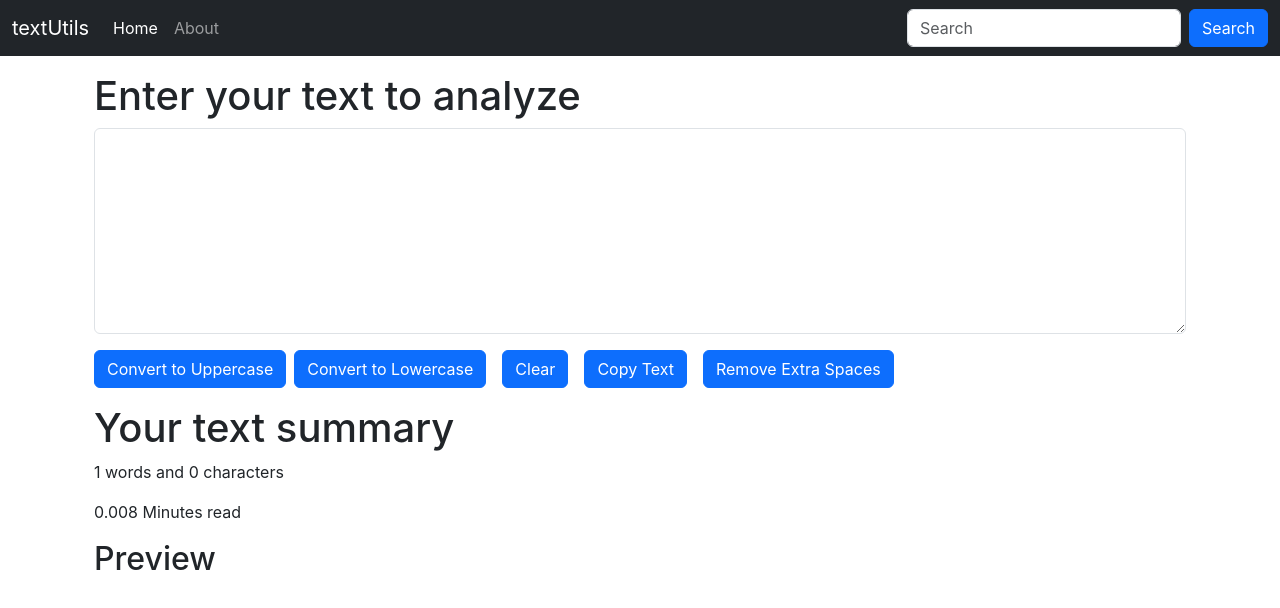
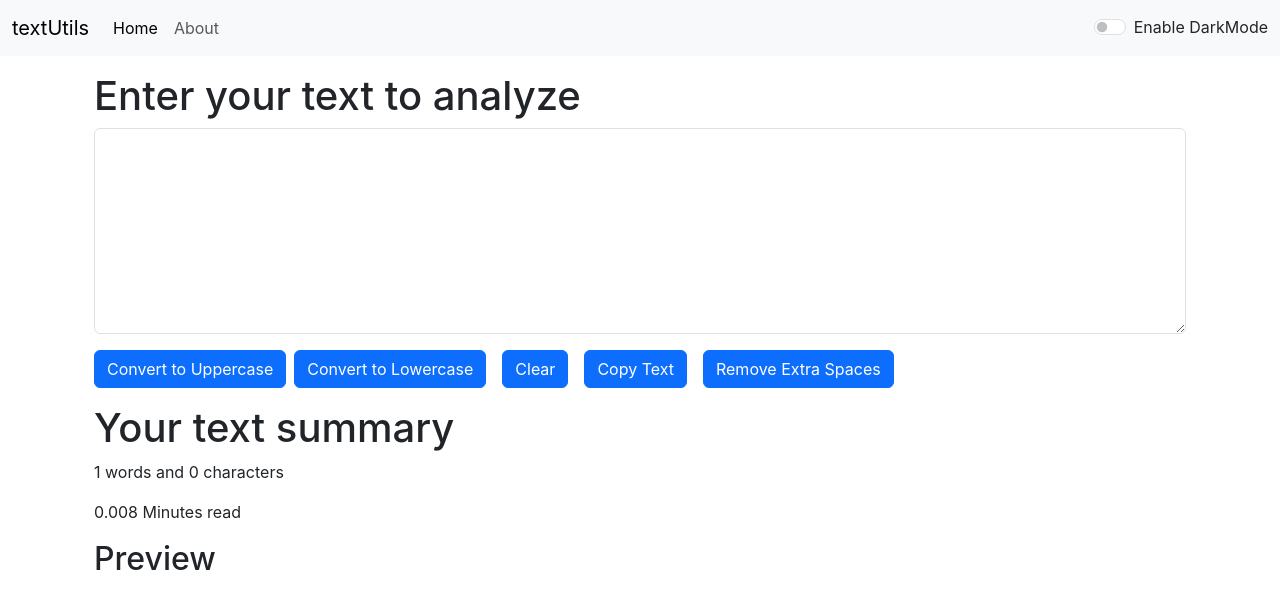
Before and after one commit to AnishBade/TextUtilities-App-React, a React (Create React App) app: page / in a window 1280 px wide. Shown: the top 608 px of the page. Built offline with nearby package versions, Linux system fonts and the light colour scheme.

Commit message:
Enable Darkmode and Enable lightmode switch added in navbar

```diff
--- a/src/App.js
+++ b/src/App.js
@@ -2,13 +2,23 @@ import './App.css';
 // import About from './components/About';
 import Navbar from './components/Navbar';
 import TextForm from './components/TextForm';
-
+import React,{useState} from 'react'
 
 
 function App() {
+  const [mode, setMode] = useState('light'); // Whether dark mode is enabled or not
+  const toggleMode=()=>{
+    if(mode === 'light'){
+      setMode('dark')
+    }else if(mode === 'dark'){
+      setMode('light')
+    }
+
+
+  }
   return (
     <>
-      <Navbar title="textUtils" />
+      <Navbar title="textUtils" mode={mode} toggleMode={toggleMode}/>
       <div className="container my-3">
         <TextForm heading="Enter your text to analyze"/>
         {/* <About/> */}
--- a/src/components/About.js
+++ b/src/components/About.js
@@ -14,7 +14,7 @@ export default function About() {
             setmyStyle({
                 color:'white',
                 backgroundColor:'black',
-                border:'1px solid white'
+                border:'1 px solid white'
             })
             setBtnText("Enable Light Mode")
         }else{
--- a/src/components/Navbar.js
+++ b/src/components/Navbar.js
@@ -4,7 +4,7 @@ import PropTypes from 'prop-types'
 
 export default function Navbar(props) {
   return (
-    <nav className="navbar navbar-expand-lg navbar-dark bg-dark  ">
+    <nav className={`navbar navbar-expand-lg navbar-${props.mode} bg-${props.mode} `}>
         <div className="container-fluid">
             <a className="navbar-brand" href="/">{props.title} </a>
             <button className="navbar-toggler" type="button" data-bs-toggle="collapse" data-bs-target="#navbarSupportedContent" aria-controls="navbarSupportedContent" aria-expanded="false" aria-label="Toggle navigation">
@@ -20,10 +20,15 @@ export default function Navbar(props) {
                 </li>
 
             </ul>
-            <form className="d-flex" role="search">
+            {/* <form className="d-flex" role="search">
                 <input className="form-control me-2" type="search" placeholder="Search" aria-label="Search"/>
                 <button className="btn btn-primary" type="submit">Search</button>
-            </form>
+            </form> */}
+            <div className={`form-check form-switch text-${props.mode==='light'?'dark':'light'}`}>
+                <input type="checkbox" className='form-check-input' id='flexSwitchCheckDefault' onClick={props.toggleMode} />
+                <label htmlFor="flexSwitchCheckDefault" className='form-check-label' > {`${props.mode==='light'?'Enable DarkMode':'Enable LightMode'}`}</label>
+
+            </div>
             </div>
         </div>
     </nav>
```
